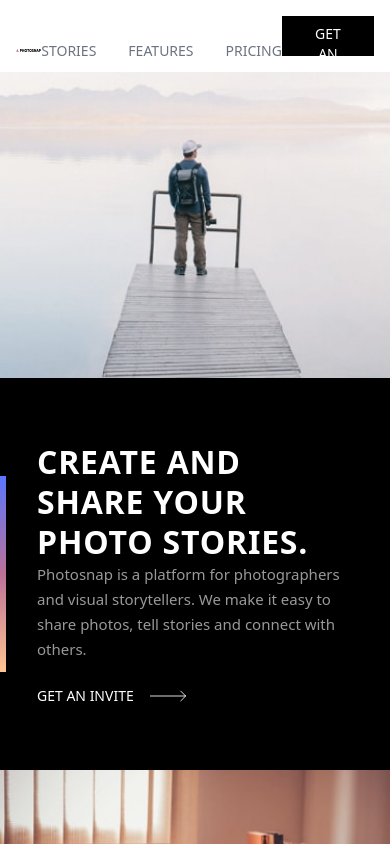
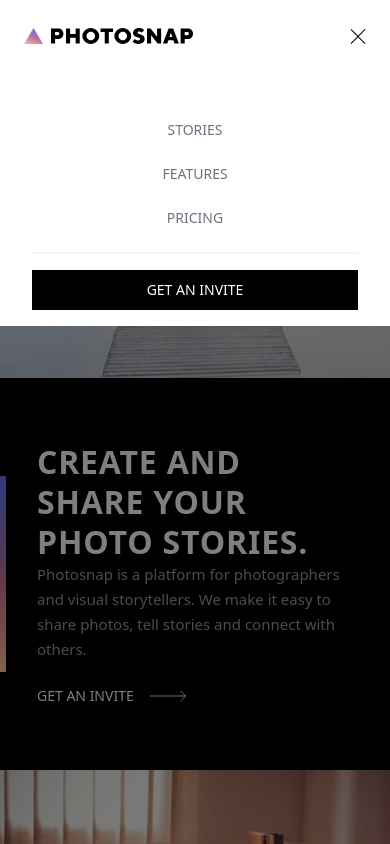
Before and after one commit to devbyray/photosnap-website, a Nuxt app: page / in a window 390 px wide. Shown: the top 844 px of the page. Built offline with nearby package versions, Linux system fonts and the light colour scheme.

Commit message:
Fixed mobile nav

```diff
--- a/components/Button.vue
+++ b/components/Button.vue
@@ -2,7 +2,7 @@
 	<button><slot /></button>
 </template>
 
-<style>
+<style scoped>
 button {
 	@apply bg-black hover:bg-[#DFDFDF] text-white hover:text-black px-6 py-2 h-[40px] text-sm uppercase border-none hover:border-none transition-all duration-300 ease-in-out;
 }
--- a/components/Stories/BigCard.vue
+++ b/components/Stories/BigCard.vue
@@ -45,7 +45,7 @@ const imageDesktop = `/images/stories/desktop/${props.image}.jpg`
 			<footer
 				class="bg-black md:bg-transparent md:absolute md:bottom-0 md:left-0 flex justify-center md:flex-col md:justify-end px-8 py-16 md:py-0 gap-1 text-white w-full h-full bg-gradient-to-b from-white/0 to-black/75"
 			>
-				<div class="flex flex-col h-full md:pl-24 justify-center max-w-5xl z-10">
+				<div class="flex flex-col h-full md:pl-24 justify-center max-w-5xl z-[1]">
 					<div class="flex flex-col md:max-w-[387px] gap-5">
 						<span class="uppercase">Last month's featured story</span>
 						<h3 class="text-[40px] leading-[48px] font-semibold tracking-wide uppercase">
--- a/components/TheHeader.vue
+++ b/components/TheHeader.vue
@@ -1,25 +1,70 @@
+<script lang="ts" setup>
+const mobileSub = ref(false)
+const toggleMobileSub = () => {
+  mobileSub.value = !mobileSub.value
+}
+</script>
+
 <template>
-  <header class="bg-white">
-    <div class="header-wrapper">
+	<header class="bg-white w-full flex">
+		<div class="desktop-header-wrapper">
 			<div><TheLogo black /></div>
-      <nav>
+			<nav class="links">
 				<nuxt-link to="/stories">Stories</nuxt-link>
 				<nuxt-link to="/features">Features</nuxt-link>
 				<nuxt-link to="/pricing">Pricing</nuxt-link>
 			</nav>
-      <div>
+			<div class="invite">
+				<Button>Get an invite</Button>
+			</div>
+		</div>
+		<div class="mobile-header-wrapper">
+			<div class="flex justify-between w-full">
+				<TheLogo black />
+				<button class="bg-transparant" @click="toggleMobileSub">
+          <img class="transition" :class="{'w-0 opacity-0': mobileSub, 'opacity-100': !mobileSub}" src="/images/shared/mobile/close.svg" />
+          <img class="transition" :class="{'opacity-100': mobileSub, 'w-0 opacity-0': !mobileSub}" src="/images/shared/mobile/menu.svg" />
+        </button>
+			</div>
+		</div>
+		<div class="mobile-toggle" :class="{hidden: !mobileSub, '-top-10 opacity-0': mobileSub}">
+			<nav class="links">
+				<nuxt-link to="/stories">Stories</nuxt-link>
+				<nuxt-link to="/features">Features</nuxt-link>
+				<nuxt-link to="/pricing">Pricing</nuxt-link>
+			</nav>
+			<div class="invite">
 				<Button>Get an invite</Button>
 			</div>
 		</div>
 	</header>
+  <div class="overlay" :class="{'w-0 h-0 opacity-0': mobileSub, 'opacity-50 md:opacity-0': !mobileSub}" @click="toggleMobileSub"></div>
 </template>
 
 <style scoped>
 header {
-  @apply py-4 h-[72px];
+	@apply py-4 h-[72px] flex flex-col items-start justify-center px-4 relative z-[20];
 }
-.header-wrapper {
-  @apply mx-auto max-w-5xl flex justify-between items-center px-4;
+.desktop-header-wrapper {
+	@apply mx-auto max-w-5xl w-full hidden md:flex md:justify-between items-center;
+}
+.mobile-header-wrapper {
+	@apply mx-auto max-w-5xl md:hidden flex flex-col w-full px-2;
+}
+.mobile-toggle {
+	@apply transition absolute overflow-hidden top-[72px] left-0 flex flex-col gap-6 w-full bg-white px-8 py-4 pt-12 justify-center items-center md:hidden z-[9];
+}
+.overlay {
+  @apply transition absolute overflow-hidden top-[72px] left-0 w-full h-full bg-black z-[8];
+}
+.mobile-toggle .links {
+	@apply flex flex-col gap-6;
+}
+.mobile-toggle .invite {
+	@apply w-full border-t-2 border-gray-100 pt-4;
+}
+.mobile-toggle .invite button {
+	@apply w-full;
 }
 nav {
 	@apply flex gap-8 items-center;
--- a/components/TheLogo.vue
+++ b/components/TheLogo.vue
@@ -11,5 +11,5 @@ const path = props.black ? 'images/logo-black.svg' : 'images/logo.svg'
 </script>
 
 <template>
-  <img :src="path" />
+  <img :src="path" class="min-w-[170px]" />
 </template>
--- a/layouts/default.vue
+++ b/layouts/default.vue
@@ -1,5 +1,5 @@
 <template>
-	<div>
+	<div class="relative">
         <TheHeader />
 		<slot />
 		<TheFooter />
```
Lines whose indentation alone changed are shown as unchanged.
